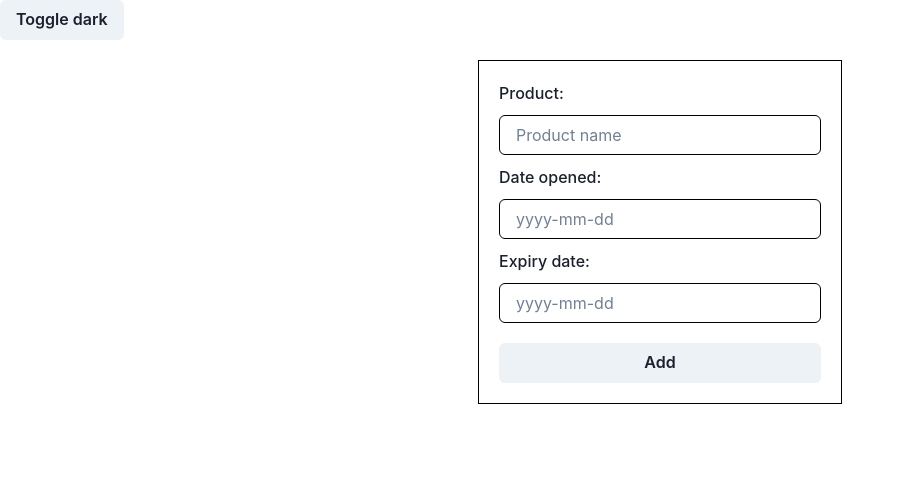
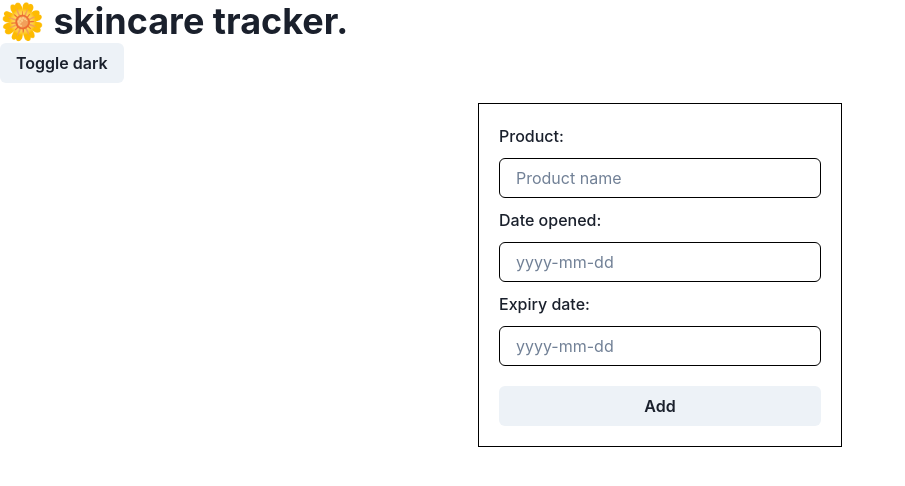
Before and after one commit to vvynz/skincare-tracker, a React (Create React App) app: page / in a window 1280 px wide. Shown: the top 486 px of the page, without its empty margins (0-905 px from the left). Built offline with nearby package versions, Linux system fonts and the light colour scheme.

Commit message:
Minor stying update

```diff
--- a/src/Components/NavBar.jsx
+++ b/src/Components/NavBar.jsx
@@ -1,11 +1,12 @@
 import React, { useState } from "react";
 import { useColorMode } from "@chakra-ui/react";
-import { Button } from "@chakra-ui/react";
+import { Button, Heading } from "@chakra-ui/react";
 
 export default function NavBar() {
   const { colorMode, toggleColorMode } = useColorMode();
   return (
     <header>
+      <Heading>🌼 skincare tracker.</Heading>
       <Button onClick={toggleColorMode}>
         Toggle {colorMode === "light" ? "dark" : "light"}
       </Button>
```
